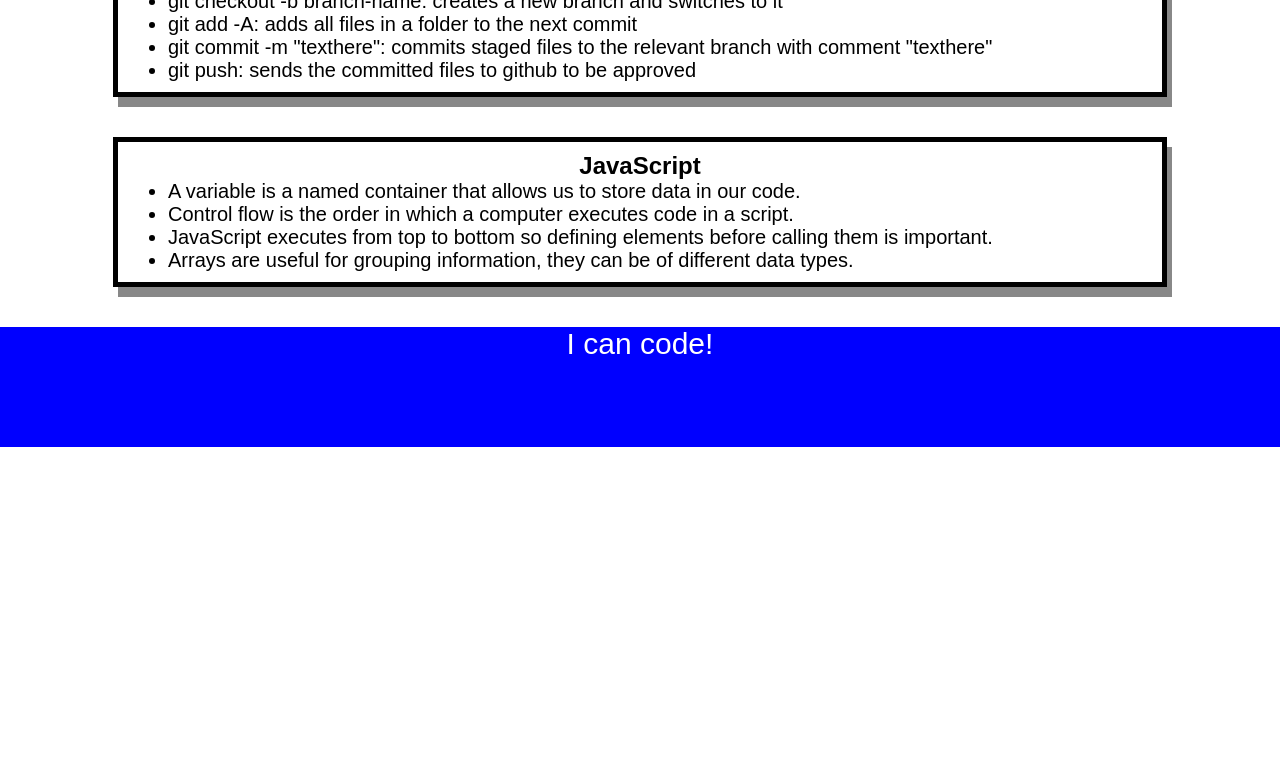
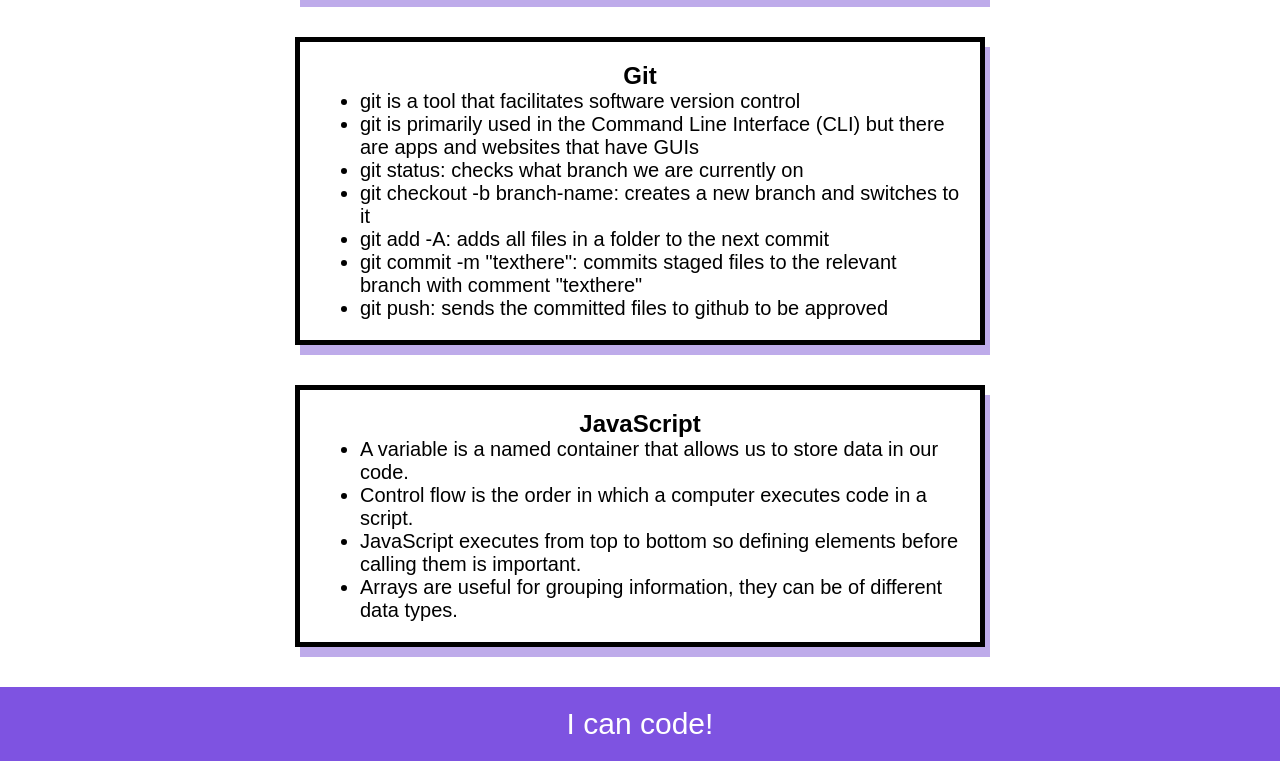
Before and after one commit to c4rli/prework-study-guide, a plain HTML site: page index.html in a window 1280 px wide. Shown: the part 685-1446 px from the top of the page. Before the commit the page ends 1132 px from the top, so only its background shows below. Drawn offline with Linux system fonts and the light colour scheme.

Commit message:
Updated colours and format of page

```diff
--- a/assets/style.css
+++ b/assets/style.css
@@ -7,9 +7,15 @@
 header,
 footer {
     width: 100%;
-    height: 120px;
-    background-color: blue;
+    height: auto;
+    padding-top: 20px;
+    padding-bottom: 20px;
+    background-color: #7e53e1;
     color: white;
+}
+
+footer {
+    height: auto;
 }
 
 h1,
@@ -36,9 +42,9 @@ p {
   }
 
   .card {
-    padding: 10px;
-    width: 80%;
+    padding: 20px;
+    width: 50%;
     margin: 40px auto;
     border: 5px solid black;
-    box-shadow: 5px 10px #888888;
+    box-shadow: 5px 10px #BEABEA;
   }
--- a/index.html
+++ b/index.html
@@ -9,9 +9,10 @@
   </head>
   <body>
     <header id="top">
-      <h1>Prework Study Guide</h1>
+      <h1>c4rli's Prework Study Guide</h1>
       <img src="./assets/bowtie-cat.png" alt="Profile image of cat wearing a bow tie." />
       <h2>✨ Open the Console to See What's Happening ✨</h2>
+      <p style="font-size: small">Hint: Right click and select <i>inspect</i></p>
     </header>
     <main>
     <section class="card" id="html-section">
@@ -40,7 +41,7 @@
       <h2>Git</h2>
       <ul>
         <li>git is a tool that facilitates software version control</li>
-        <li>git is primarily used in the Command Line Interface (CLI) but there are apps and websites that have GUIS</li>
+        <li>git is primarily used in the Command Line Interface (CLI) but there are apps and websites that have GUIs</li>
         <li>git status: checks what branch we are currently on</li>
         <li>git checkout -b branch-name: creates a new branch and switches to it</li>
         <li>git add -A: adds all files in a folder to the next commit</li>
```
